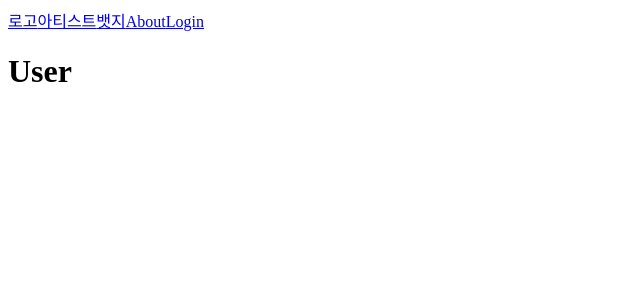
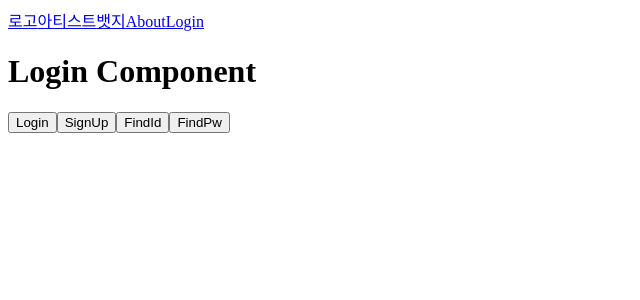
Before and after one commit to HSOOJ/UTS, a React (Create React App) app in the folder frontend/: page /user in a window 1280 px wide. Shown: the top 300 px of the page, without its empty margins (0-640 px from the left). Built offline with nearby package versions, Linux system fonts and the light colour scheme.

Commit message:
#S06P22A105-105 ✨ Feat: 로그인 폼

```diff
--- a/frontend/package.json
+++ b/frontend/package.json
@@ -6,13 +6,11 @@
     "@testing-library/jest-dom": "^5.16.2",
     "@testing-library/react": "^12.1.4",
     "@testing-library/user-event": "^13.5.0",
-    "@types/antd": "^1.0.0",
     "@types/jest": "^27.4.1",
     "@types/node": "^16.11.26",
     "@types/react": "^17.0.40",
     "@types/react-dom": "^17.0.13",
     "@types/react-router-dom": "^5.3.3",
-    "@types/recoil": "^0.0.9",
     "antd": "^4.19.2",
     "framer-motion": "^6.2.8",
     "react": "^17.0.2",
--- a/frontend/src/App.tsx
+++ b/frontend/src/App.tsx
@@ -21,15 +21,15 @@ function App() {
         <Routes>
           <Route path="/" element={<Main />} />
           <Route path="/about" element={<About />} />
-          <Route path="artist" element={<Artist />}>
+          <Route path="/artist" element={<Artist />}>
             <Route path=":artist-id" element={<ArtistDetail />} />
           </Route>
-          <Route path="badge" element={<Badge />}>
+          <Route path="/badge" element={<Badge />}>
             <Route path=":badge-id" element={<BadgeDetail />} />
           </Route>
           <Route path="/edition/:edition-id" element={<Edition />} />
-          <Route path="user" element={<User />} />
-          <Route path="/profile/:user-id" element={<Profile />} />
+          <Route path="/user" element={<User />} />
+          <Route path="/profile" element={<Profile />} />
           <Route path="/minting" element={<Minting />} />
           <Route path="/admin" element={<Admin />} />
         </Routes>
--- /dev/null
+++ b/frontend/src/components/contents/user/login/Login.tsx
@@ -0,0 +1,47 @@
+import { useState } from "react";
+
+interface LoginProps {
+  setLoginState(b: boolean): void
+  setSignUpState(b: boolean): void
+  setFindIdState(b: boolean): void
+  setFindPwState(b: boolean): void
+}
+
+export const Login = ({setLoginState, setSignUpState, setFindIdState, setFindPwState}: LoginProps) => {
+  const [loggedIn, setLoggedIn] = useState(false);
+  const clickLogin = () => {
+    setLoggedIn(!loggedIn)
+  }
+  const click = () => {
+    setLoginState(false);
+  }
+  const clickSignUp = () => {
+      click()
+      setSignUpState(true)
+  }
+  const clickFindId = () => {
+      click()
+      setFindIdState(true)
+  }
+  const clickFindPw = () => {
+      click()
+      setFindPwState(true)
+  }
+
+  return(
+    <>
+      <h1>Login Component</h1>
+      {loggedIn ?
+      <>
+      <h2>now LoggedIn</h2><button onClick={clickLogin}>Logout</button>
+      </>
+      :
+      <>
+      <button onClick={clickLogin}>Login</button>
+      <button onClick={clickSignUp}>SignUp</button>
+      <button onClick={clickFindId}>FindId</button>
+      <button onClick={clickFindPw}>FindPw</button>
+      </>}
+    </>
+  )
+};
--- /dev/null
+++ b/frontend/src/components/contents/user/login/index.tsx
@@ -0,0 +1,3 @@
+import { Login } from "./Login";
+
+export default Login
--- a/frontend/src/pages/contents/user/User.tsx
+++ b/frontend/src/pages/contents/user/User.tsx
@@ -1,3 +1,19 @@
+import { useState } from "react";
+import Login from "../../../components/contents/user/login";
+import SignUp from "../../../components/contents/user/signUp";
+import FindId from "../../../components/contents/user/findId";
+import FindPw from "../../../components/contents/user/findPw";
+
 export const User = () => {
-  return <h1>User</h1>;
+  const [loginState, setLoginState] = useState(true)
+  const [signUpState, setSignUpState] = useState(false)
+  const [findIdState, setFindIdState] = useState(false)
+  const [findPwState, setFindPwState] = useState(false)
+
+  return <>
+  {loginState ? <Login setLoginState={setLoginState} setSignUpState={setSignUpState} setFindIdState={setFindIdState} setFindPwState={setFindPwState}/> : null}
+  {signUpState ? <SignUp setLoginState={setLoginState} setSignUpState={setSignUpState}/> : null}
+  {findIdState ? <FindId setLoginState={setLoginState} setFindIdState={setFindIdState}/> : null}
+  {findPwState ? <FindPw setLoginState={setLoginState} setFindPwState={setFindPwState}/> : null}
+  </>
 };
```
